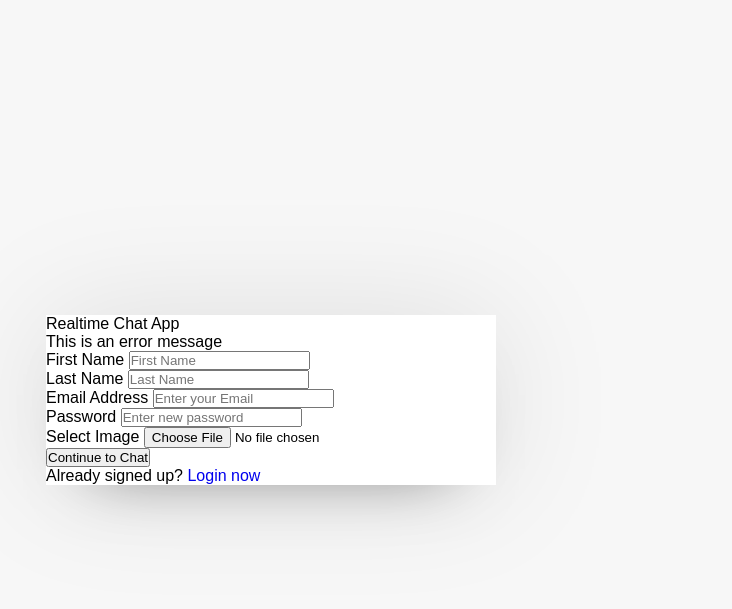
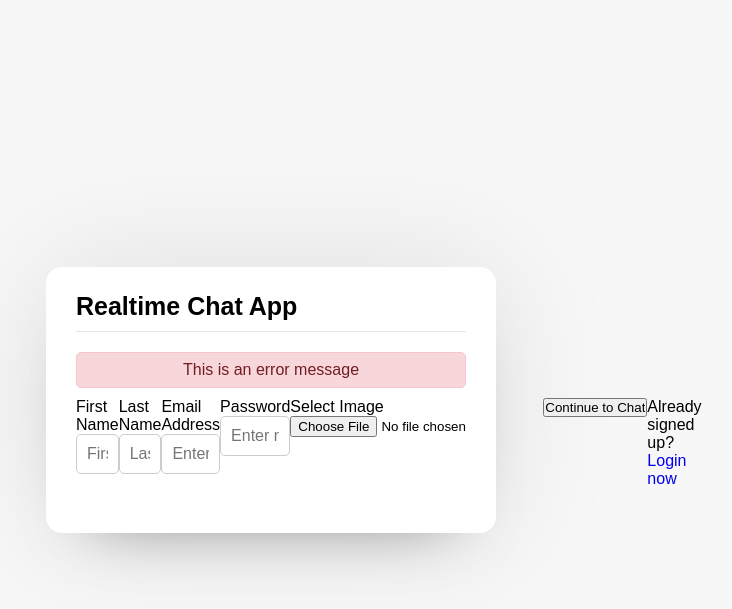
Before and after one commit to hanseu9839/Realtime_Chatting_Web-JSP-Database-, a PHP site: page / in a window 1280 px wide. Shown: the top 609 px of the page, without its empty margins (369-1101 px from the left). Run offline with PHP 8.4, Linux system fonts and the light colour scheme.

Commit message:
stylingSignUpForm(CSS)

```diff
--- a/index.html
+++ b/index.html
@@ -17,19 +17,19 @@
             <form action="#">
                 <div class="error-txt">This is an error message</div>
                 <div class="name-details">
-                    <div class="field">
+                    <div class="field input">
                         <label>First Name</label>
                         <input type="text" placeholder="First Name">
                     </div>
-                    <div class="field">
+                    <div class="field input">
                         <label>Last Name</label>
                         <input type="text" placeholder="Last Name">
                     </div>
-                    <div class="field">
+                    <div class="field input">
                         <label>Email Address</label>
                         <input type="text" placeholder="Enter your Email">
                     </div>
-                    <div class="field">
+                    <div class="field input">
                         <label>Password</label>
                         <input type="text" placeholder="Enter new password">
                     </div>
--- a/style.css
+++ b/style.css
@@ -18,6 +18,56 @@ body{
 .wrapper{
     background:#fff;
     width:450px;
+    border-radius: 16px;
     box-shadow: 0 0 128px 0 rgba(0,0,0,0.1),
                 0 32px 64px -48px rgba(0,0,0,0.5);
 }
+
+/* Signup Form CSS Code */
+
+.form{
+    padding: 25px 30px;
+}
+.form header{
+    font-size: 25px;
+    font-weight: 600;
+    padding-bottom: 10px;
+    border-bottom: 1px solid #e6e6e6;
+}
+.form form{
+    margin: 20px 0;
+
+}
+.form form .error-txt{
+    color: #721c24;
+    background: #f8d7da;
+    padding: 8px 10px;
+    text-align:center;
+    border-radius: 5px;
+    margin-bottom:10px;
+    border: 1px solid #f5c6cd;
+}
+.form form .name-details{
+    display: flex;
+}
+form .name-details.field:first-child{
+    margin-right: 10px;
+}
+.form form .field{
+    display: flex;
+    flex-direction: column;
+    margin-bottom: 10px;
+}
+/*outline 외곽선 스타일 설정  */
+.form form .field input{
+    outline: none;
+
+}
+.form form .input input{
+    height: 40px;
+    width:100%;
+    font-size:16px;
+    padding: 0 10px;
+    border: 1px solid #ccc;
+    border-radius: 5px;
+}
```
